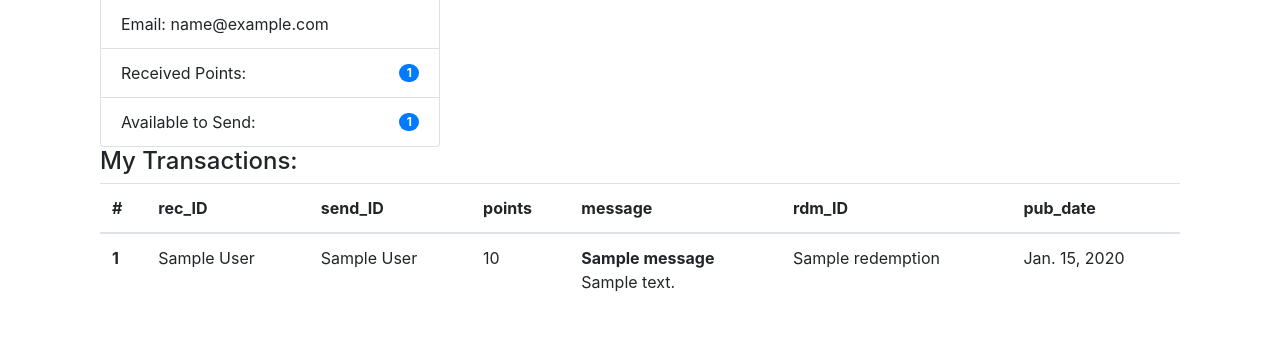
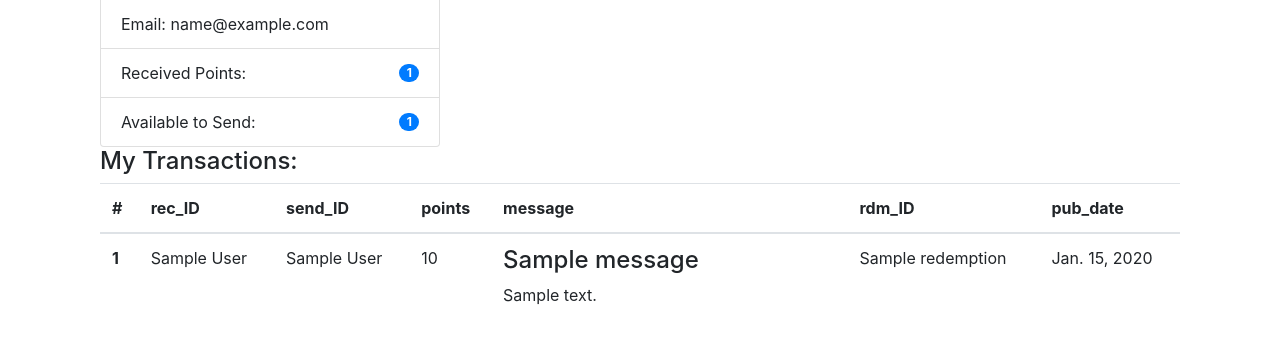
Before and after one commit to xs0203401/DMgtProject, a Django app: page / in a window 1280 px wide. Shown: the part 277-621 px from the top of the page. Run offline with Django 3.2, Linux system fonts and the light colour scheme; the visitor is signed in with stand-in values (Sample User, id 1); tables that the repository leaves empty hold one stand-in row (values such as "Sample post"); data that the repository does not hold is empty; some libraries are stand-ins or nearby versions.

Commit message:
dashboard_view

```diff
--- a/CreditMe/webapp/templates/webapp/home.html
+++ b/CreditMe/webapp/templates/webapp/home.html
@@ -25,7 +25,7 @@
 				<td>{{t.send_ID.first_name}} {{t.send_ID.last_name}}</td>
 				<td>{{t.points}}</td>
 				{% if t.message %}
-				<td><b>{{t.message.title}}</b> </br>{{t.message.content}}</td>
+				<td width="33%"><h4>{{t.message.title}}</h4> <p>{{t.message.content}}</p></td>
 				{% else %}
 				<td> - </td>
 				{% endif %}
```
